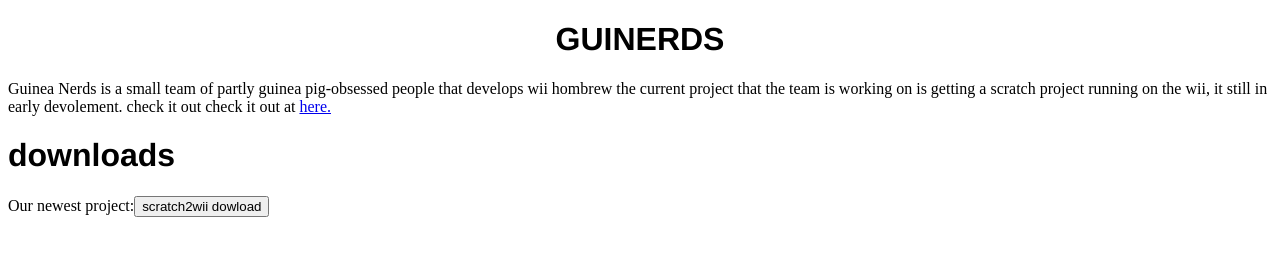
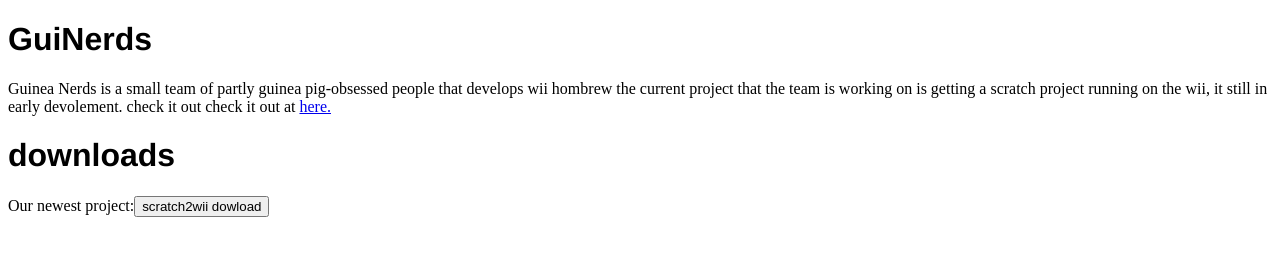
Before and after one commit to GuiNerds/GuiNerds.github.io, a plain HTML site: page docs/index.html in a window 1280 px wide. Drawn offline with Linux system fonts and the light colour scheme; a script that the page names is missing.

Commit message:
Update index.html

```diff
--- a/docs/index.html
+++ b/docs/index.html
@@ -10,9 +10,10 @@
 </head>
 
 <body>
-  <h1>
-    <center>GUINERDS</center>
-  </h1>
+  <header class="sticky-header">
+  <h1>GuiNerds</h1>
+  <!-- header content here -->
+  </header>
   <p>
     Guinea Nerds is a small team of partly guinea pig-obsessed people that develops wii hombrew
 
```
